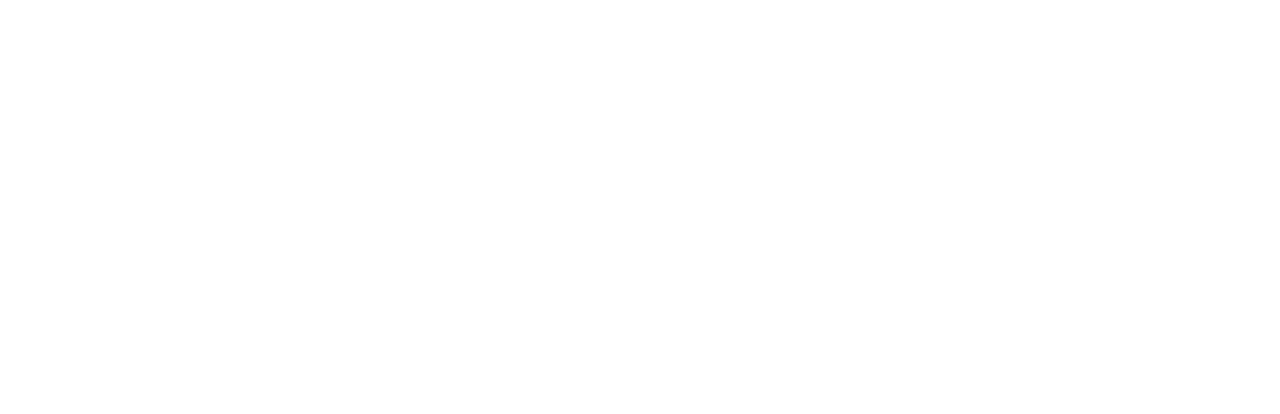
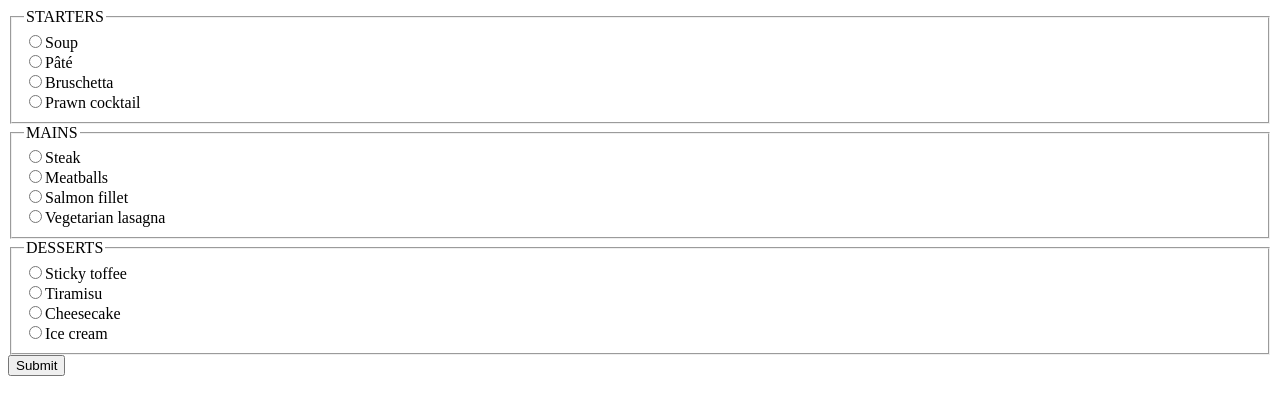
Before and after one commit to tishayaem/menu-code-test-react-cra, a React (Create React App) app: page / in a window 1280 px wide. Shown: the top 414 px of the page. Built offline with nearby package versions, Linux system fonts and the light colour scheme.

Commit message:
Render the menu with radio buttons

```diff
--- a/src/App.js
+++ b/src/App.js
@@ -1,9 +1,53 @@
-import React, { Component } from 'react';
+import React from 'react';
+import data from './menu-data.json';
+export default class App extends React.Component {
+  constructor() {
+    super();
+    this.state = {
+      menu: {},
+    };
+  }
 
-class App extends Component {
+  componentDidMount() {
+    this.setState({ menu: data });
+  }
+
+  renderMenu() {
+    return (
+      <div className="menu">
+        <form >
+          {Object.keys(this.state.menu).map(course => {
+            return (
+              <fieldset key={course}>
+                <legend>{course.toUpperCase()}</legend>
+                {this.state.menu[course].map(dish => {
+                  return (
+                    <div>
+                      <label htmlFor="menu" key={dish.id}>
+                        <input
+                          key={dish.id}
+                          name={course}
+                          value={dish.name}
+                          type="radio"
+                        />
+                        {dish.name}
+                      </label>
+                    </div>
+                  );
+                })}
+              </fieldset>
+            );
+          })}
+          <button>Submit</button>
+        </form>
+      </div>
+    );
+  }
+
+
   render() {
-    return <div className="App" />;
+    return <div className="App">
+    {this.renderMenu()}
+    </div>
   }
 }
-
-export default App;
```
Also changed, not shown: 2 other files (tests, documents, lock files or other folders).
